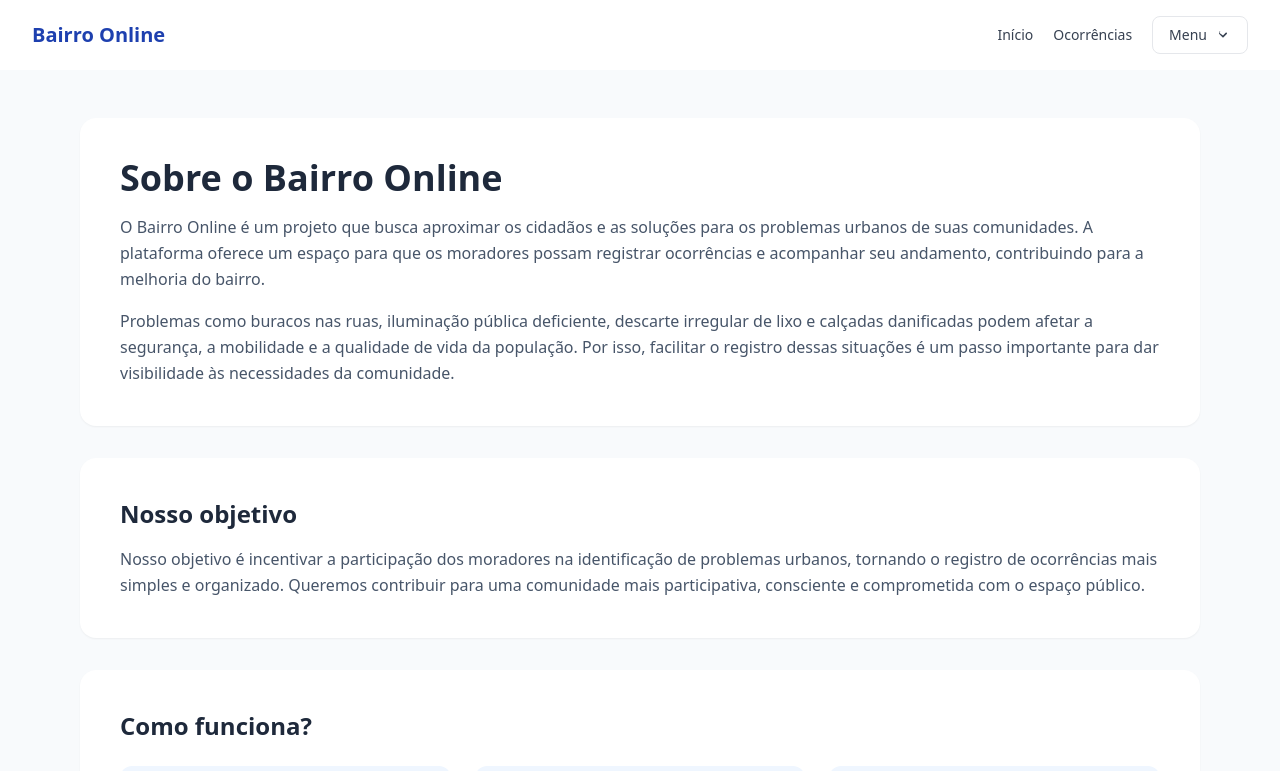
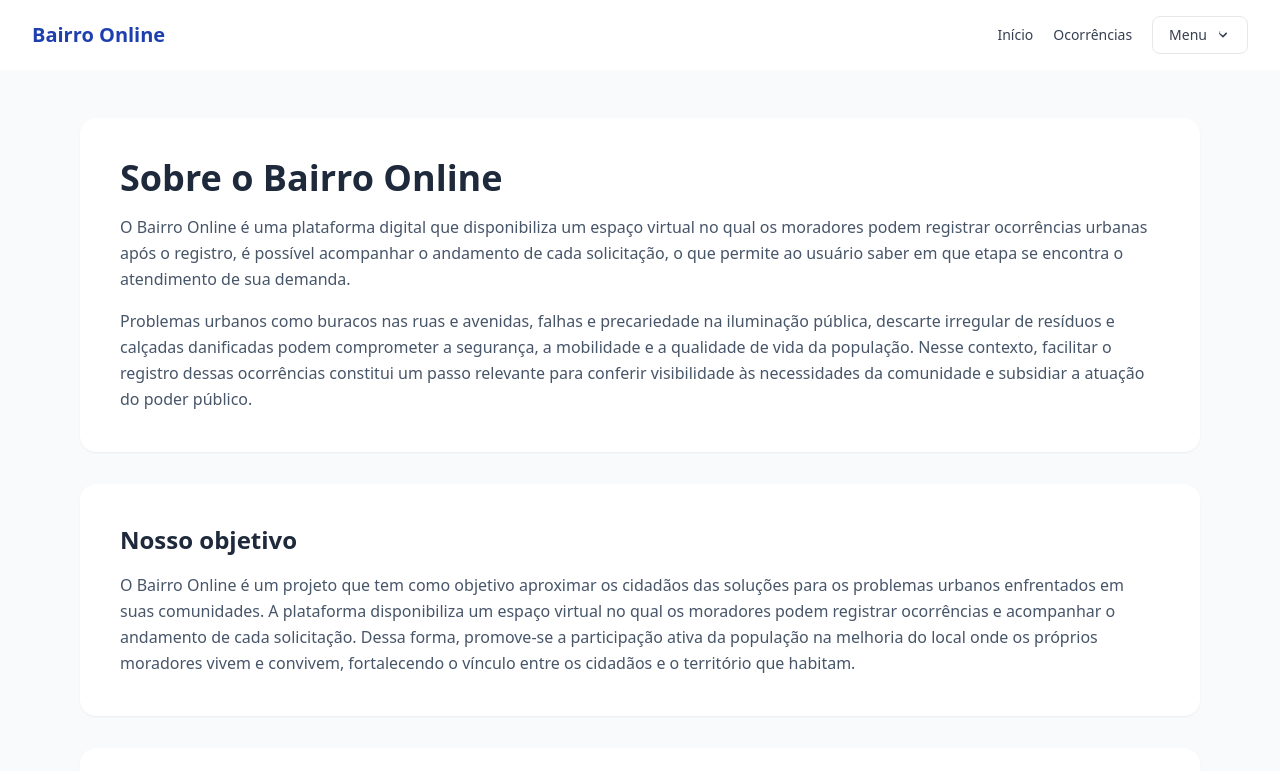
Before and after one commit to VMurtis/gs-front-t, a React (Vite) app: page /sobre in a window 1280 px wide. Shown: the top 771 px of the page. Built offline with nearby package versions, Linux system fonts and the light colour scheme; no server answers.

Commit message:
docs: melhorar texto da pagina sobre

```diff
--- a/src/pages/Sobre.tsx
+++ b/src/pages/Sobre.tsx
@@ -9,18 +9,11 @@ export default function Sobre() {
         </h1>
 
         <p className="mt-4 leading-relaxed text-slate-600">
-          O Bairro Online é um projeto que busca aproximar os cidadãos e as
-          soluções para os problemas urbanos de suas comunidades. A plataforma
-          oferece um espaço para que os moradores possam registrar ocorrências
-          e acompanhar seu andamento, contribuindo para a melhoria do bairro.
+         O Bairro Online é uma plataforma digital que disponibiliza um espaço virtual no qual os moradores podem registrar ocorrências urbanas após o registro, é possível acompanhar o andamento de cada solicitação, o que permite ao usuário saber em que etapa se encontra o atendimento de sua demanda.
         </p>
 
         <p className="mt-4 leading-relaxed text-slate-600">
-          Problemas como buracos nas ruas, iluminação pública deficiente,
-          descarte irregular de lixo e calçadas danificadas podem afetar a
-          segurança, a mobilidade e a qualidade de vida da população. Por isso,
-          facilitar o registro dessas situações é um passo importante para
-          dar visibilidade às necessidades da comunidade.
+          Problemas urbanos como buracos nas ruas e avenidas, falhas e precariedade na iluminação pública, descarte irregular de resíduos e calçadas danificadas podem comprometer a segurança, a mobilidade e a qualidade de vida da população. Nesse contexto, facilitar o registro dessas ocorrências constitui um passo relevante para conferir visibilidade às necessidades da comunidade e subsidiar a atuação do poder público.
         </p>
       </section>
 
@@ -30,10 +23,7 @@ export default function Sobre() {
         </h2>
 
         <p className="mt-4 leading-relaxed text-slate-600">
-          Nosso objetivo é incentivar a participação dos moradores na
-          identificação de problemas urbanos, tornando o registro de ocorrências
-          mais simples e organizado. Queremos contribuir para uma comunidade
-          mais participativa, consciente e comprometida com o espaço público.
+         O Bairro Online é um projeto que tem como objetivo aproximar os cidadãos das soluções para os problemas urbanos enfrentados em suas comunidades. A plataforma disponibiliza um espaço virtual no qual os moradores podem registrar ocorrências e acompanhar o andamento de cada solicitação. Dessa forma, promove-se a participação ativa da população na melhoria do local onde os próprios moradores vivem e convivem, fortalecendo o vínculo entre os cidadãos e o território que habitam.
         </p>
       </section>
 
```
